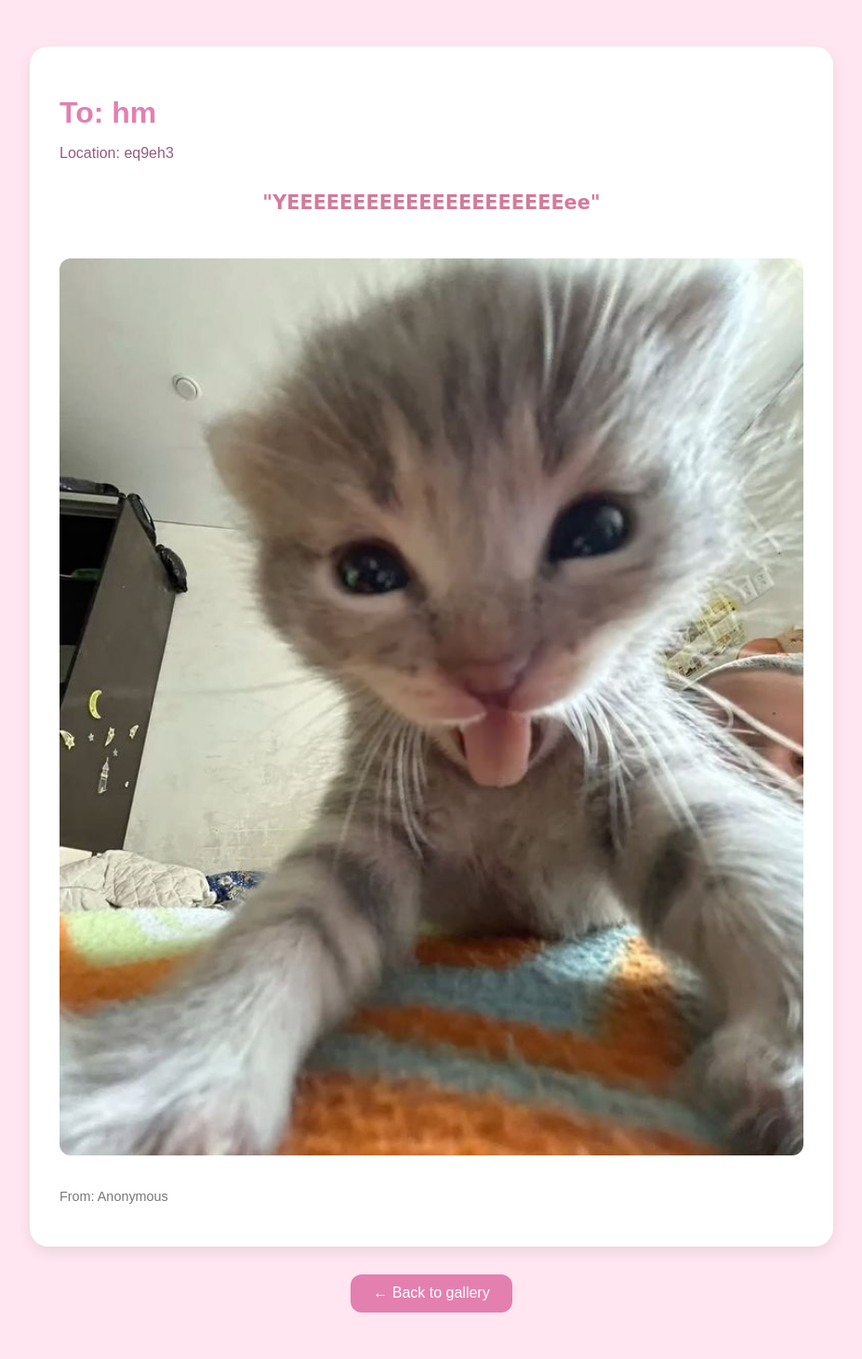
After one commit to auddddra/GitExercise-GROUP12, a Flask app: page /card/3 in a window 1280 px wide. The commit adds this page. Shown: the whole page at 93% size, without its empty margins (176-1103 px from the left). Run offline with Flask 3, Linux system fonts and the light colour scheme.

Commit message:
expanded card page done

```diff
--- a/app.py
+++ b/app.py
@@ -113,6 +113,11 @@ def create():
 
     return render_template("create.html")
 
+@app.route("/card/<int:card_id>")
+def view_card(card_id):
+    card = Card.query.get_or_404(card_id)
+    return render_template("card_detail.html", card=card)
+
 
 
 @app.route("/contacts")
--- a/static/styles.css
+++ b/static/styles.css
@@ -104,6 +104,12 @@ body {
     transition: transform 0.2s ease, box-shadow 0.2s ease;
 }
 
+.card a {
+    text-decoration: none;
+    color: inherit;
+    display: block;
+}
+
 .card:hover {
     transform: translateY(-5px);
     box-shadow: 0 10px 20px rgba(0,0,0,0.12);
@@ -138,6 +144,67 @@ body {
     line-height: 1.6;
     color: #d27b9aff;
 }
+
+body.card-page {
+    background: #ffe6f0;
+    display: flex;
+    flex-direction: column;
+    align-items: center;
+    font-family: 'Poppins', sans-serif;
+    margin: 0;
+    padding: 50px;
+}
+
+.card-expanded {
+    background: white;
+    border-radius: 20px;
+    padding: 2rem;
+    max-width: 800px;
+    width: 100%;
+    box-shadow: 0 6px 15px rgba(0,0,0,0.08);
+}
+
+.card-expanded h1 {
+    color: #e380b0;
+    margin-bottom: 0.5rem;
+}
+
+.card-expanded .message {
+    font-family: 'Homemade Apple', cursive;
+    font-size: 1.3rem;
+    color: #d27b9a;
+    margin: 2rem 0;
+    text-align: center;
+}
+
+.card-expanded .from {
+    margin-top: 2rem;
+    font-size: 0.9rem;
+    color: #777;
+    text-align: left;
+}
+
+.card-media {
+    margin-top: 1rem;
+    border-radius: 12px;
+    width: 100%;
+    height: auto;
+}
+
+.back-btn {
+    margin-top: 30px;
+    text-decoration: none;
+    background: #e380b0;
+    color: white;
+    padding: 0.7rem 1.5rem;
+    border-radius: 12px;
+    transition: background 0.2s ease;
+}
+
+.back-btn:hover {
+    background: #d0679a;
+}
+
 .header-section p {
     font-family: 'Homemade Apple', cursive;
     font-size: 1rem;
--- /dev/null
+++ b/templates/card_detail.html
@@ -0,0 +1,40 @@
+<!DOCTYPE html>
+<html lang="en">
+<head>
+    <meta charset="UTF-8">
+    <title>Card Detail</title>
+    <link rel="stylesheet" href="{{ url_for('static', filename='styles.css') }}">
+</head>
+
+<body class="card-page">
+    <div class="card-expanded">
+        <h1>To: {{ card.to_name }}</h1>
+        <p class="location">Location: {{ card.location }}</p>
+        <h2 class="message">"{{ card.message }}"</h2>
+
+            <!-- {% if card.song %}
+                <iframe style="border-radius:12px"
+                    src="{{ card.song | replace('open.spotify.com/track', 'open.spotify.com/embed/track') }}" width="100%" height="80" frameborder="0" allowtransparency="true" allow="encrypted-media">
+                </iframe>
+            {% endif %} -->
+
+            {% if card.photo %}
+        <img src="{{ url_for('static', filename=card.photo.split('static/')[-1]) }}"
+             alt="Uploaded photo" class="card-media">
+        {% endif %}
+
+        {% if card.video %}
+        <video class="card-media" controls>
+            <source src="{{ url_for('static', filename=card.video.split('static/')[-1]) }}" type="video/mp4">
+            Your browser does not support the video tag.
+        </video>
+        {% endif %}
+
+        {% if card.from_name %}
+        <p class="from">From: {{ card.from_name }}</p>
+        {% endif %}
+    </div>
+
+    <a href="{{ url_for('index') }}" class="back-btn">← Back to gallery</a>
+</body>
+</html>
--- a/templates/index.html
+++ b/templates/index.html
@@ -87,9 +87,10 @@
 <div class="gallery">
     {% for card in cards %}
         <div class="card">
+            <a href="{{ url_for('view_card', card_id=card.id) }}">
                 <h3>To: {{ card.to_name }}</h3>
-            <h4 class="location">{{ card.location }}</h4>
-            <p class="message">{{ card.message }}</p>
+                <h4 class="location">Location: {{ card.location }}</h4>
+                <p class="message">"{{ card.message }}"</p>
 
                 <!-- {% if card.song %}
                     <iframe style="border-radius:12px"
@@ -111,6 +112,7 @@
                 {% if card.from_name %}
                     <p class="from">From: {{ card.from_name }}</p>
                 {% endif %}
+            </a>
         </div>
     {% endfor %}
 </div>
```
Lines whose indentation alone changed are shown as unchanged.
